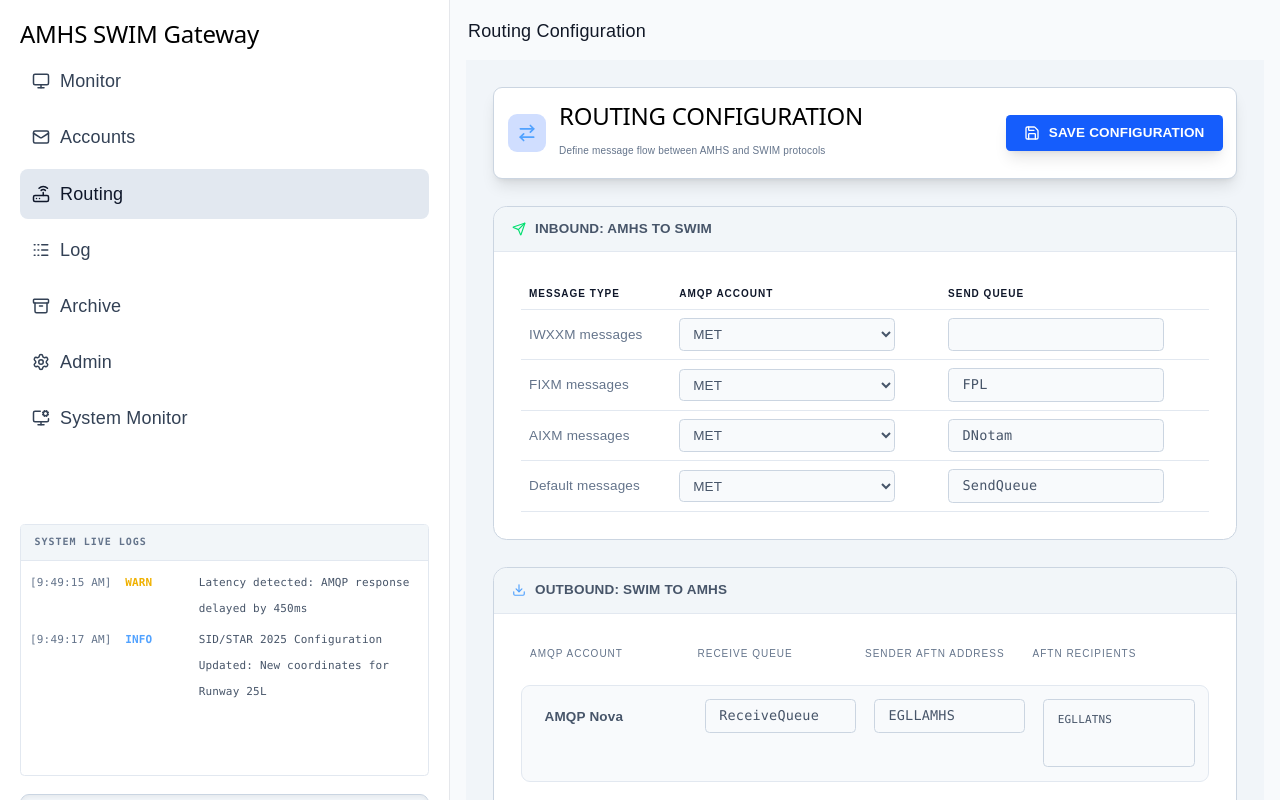
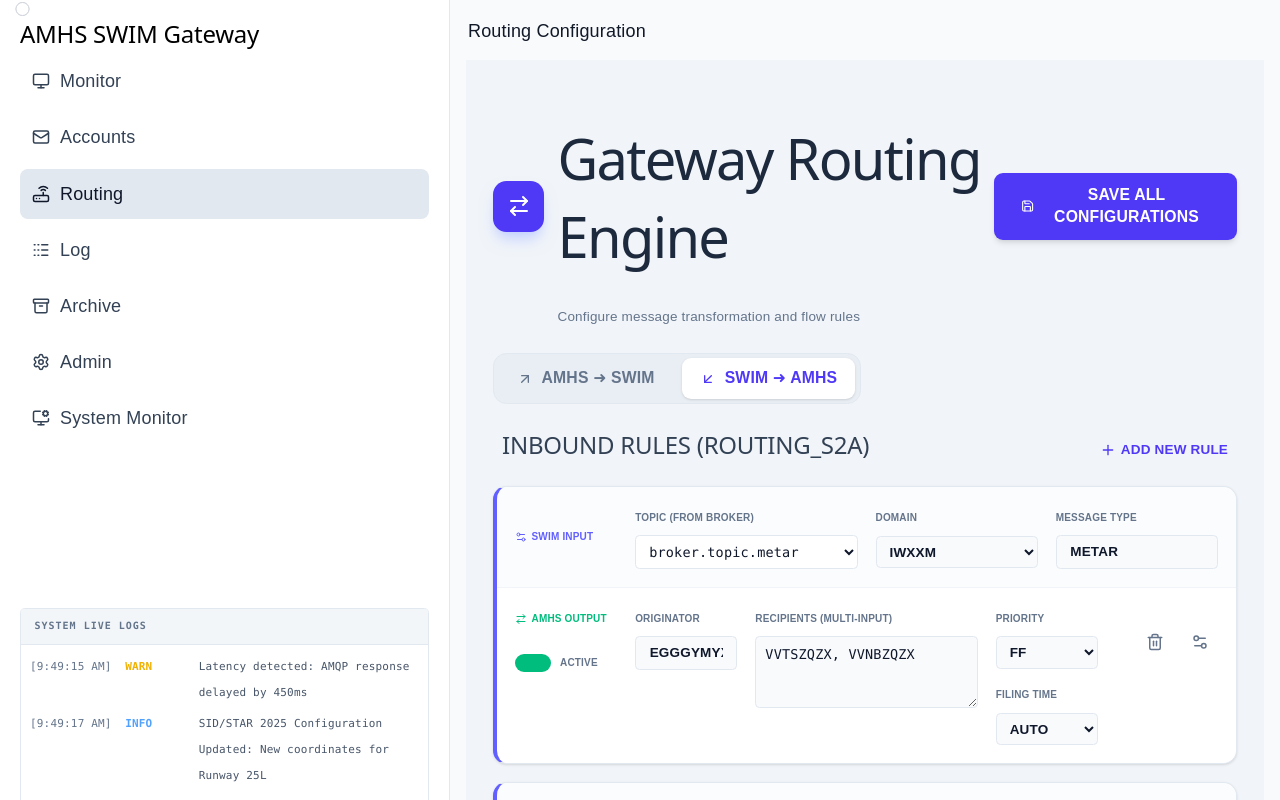
Before and after one commit to huy2302/SWIM-AMHS-Gateway-Control-Position, a React (Vite) app: page /routing in a window 1280 px wide. Shown: the top 800 px of the page. Built offline with nearby package versions, Linux system fonts and the light colour scheme.

Commit message:
Update: update UI routing page: 2 pages AMHS to SWIM and SWIM to AMHS

```diff
--- a/src/pages/Routing.jsx
+++ b/src/pages/Routing.jsx
@@ -1,150 +1,216 @@
-import React from "react";
+import React, { useState } from "react";
 import DashboardLayout from "../layout/DashboardLayout";
-import { Save, ArrowRightLeft, Send, Download } from "lucide-react";
+import {
+  Save,
+  ArrowRightLeft,
+  Plus,
+  Trash2,
+  Settings2,
+  ArrowUpRight,
+  ArrowDownLeft,
+  CheckCircle2,
+  XCircle
+} from "lucide-react";
 
 const RoutingView = () => {
+  const [activeTab, setActiveTab] = useState("S2A"); // S2A (SWIM to AMHS) là quan trọng hơn
+
   return (
     <DashboardLayout>
       <div className="flex flex-col h-full bg-slate-100 text-slate-900 p-6 overflow-y-auto custom-scrollbar">
-        {/* Top Toolbar */}
-        <div className="flex justify-between items-center mb-6 bg-slate-900 p-3 rounded-lg border border-slate-800 shadow-lg">
+
+        {/* Header Area */}
+        <div className="flex justify-between items-center mb-6">
           <div className="flex items-center gap-3">
-            <div className="p-2 bg-blue-600/20 rounded-lg text-blue-400">
-              <ArrowRightLeft size={20} />
+            <div className="p-3 bg-indigo-600 rounded-xl text-white shadow-lg shadow-indigo-200">
+              <ArrowRightLeft size={24} />
             </div>
             <div>
-              <h2
-                className="text-sm font-bold uppercase tracking-wider"
-                style={{ color: "#000" }}
-              >
-                Routing Configuration
-              </h2>
-              <p className="text-[10px] text-slate-500">
-                Define message flow between AMHS and SWIM protocols
-              </p>
+              <h1 className="text-xl font-bold text-slate-800">Gateway Routing Engine</h1>
+              <p className="text-xs text-slate-500 font-medium">Configure message transformation and flow rules</p>
             </div>
           </div>
-          <button className="flex items-center gap-2 bg-blue-600 hover:bg-blue-500 text-white px-4 py-2 rounded font-bold text-xs transition-all shadow-lg active:scale-95">
-            <Save size={16} /> SAVE CONFIGURATION
+
+          <button className="flex items-center gap-2 bg-indigo-600 hover:bg-indigo-700 text-white px-6 py-2.5 rounded-lg font-bold text-sm transition-all shadow-md active:scale-95">
+            <Save size={18} /> SAVE ALL CONFIGURATIONS
           </button>
         </div>
 
-        <div className="grid gap-6">
-          {/* SECTION 1: AMHS TO SWIM */}
-          <section className="bg-slate-900 border border-slate-800 rounded-xl overflow-hidden">
-            <div className="bg-slate-800/50 px-4 py-3 border-b border-slate-700 flex items-center gap-2">
-              <Send size={14} className="text-green-400" />
-              <h3 className="text-xs font-bold text-slate-300 uppercase">
-                Inbound: AMHS to SWIM
-              </h3>
-            </div>
-
-            <div className="p-6">
-              <table className="w-full text-left text-xs border-separate border-spacing-y-3">
-                <thead>
-                  <tr className="text-slate-500 uppercase text-[10px] tracking-widest">
-                    <th className="px-2 pb-2">Message Type</th>
-                    <th className="px-2 pb-2">AMQP Account</th>
-                    <th className="px-2 pb-2">Send Queue</th>
-                  </tr>
-                </thead>
-                <tbody>
-                  <RoutingRowIn label="IWXXM messages" />
-                  <RoutingRowIn label="FIXM messages" value="FPL" />
-                  <RoutingRowIn label="AIXM messages" value="DNotam" />
-                  <RoutingRowIn label="Default messages" value="SendQueue" />
-                </tbody>
-              </table>
-            </div>
-          </section>
-
-          {/* SECTION 2: SWIM TO AMHS */}
-          <section className="bg-slate-900 border border-slate-800 rounded-xl overflow-hidden">
-            <div className="bg-slate-800/50 px-4 py-3 border-b border-slate-700 flex items-center gap-2">
-              <Download size={14} className="text-blue-400" />
-              <h3 className="text-xs font-bold text-slate-300 uppercase">
-                Outbound: SWIM to AMHS
-              </h3>
-            </div>
-
-            <div className="p-6">
-              <div className="grid grid-cols-4 text-slate-500 uppercase text-[10px] tracking-widest mb-4 px-2">
-                <span>AMQP Account</span>
-                <span>Receive Queue</span>
-                <span>Sender AFTN Address</span>
-                <span>AFTN Recipients</span>
-              </div>
-
-              <div className="space-y-4">
-                <RoutingRowOut
-                  account="AMQP Nova"
-                  queue="ReceiveQueue"
-                  sender="EGLLAMHS"
-                  recipients="EGLLATNS"
-                />
-                <RoutingRowOut
-                  account="DWD OPMET via AMQP"
-                  queue="/topic/metar.direct"
-                  sender="EGLLAMHS"
-                  recipients="EGPDPTHR"
-                />
-              </div>
-            </div>
-          </section>
+        {/* Tab Switcher */}
+        <div className="flex gap-2 mb-6 bg-slate-200/50 p-1 rounded-xl w-fit border border-slate-200">
+          <button
+            onClick={() => setActiveTab("A2S")}
+            className={`flex items-center gap-2 px-4 py-2 rounded-lg text-sm font-bold transition-all ${activeTab === "A2S" ? "bg-white text-indigo-600 shadow-sm" : "text-slate-500 hover:text-slate-700"}`}
+          >
+            <ArrowUpRight size={16} /> AMHS ➜ SWIM
+          </button>
+          <button
+            onClick={() => setActiveTab("S2A")}
+            className={`flex items-center gap-2 px-4 py-2 rounded-lg text-sm font-bold transition-all ${activeTab === "S2A" ? "bg-white text-indigo-600 shadow-sm" : "text-slate-500 hover:text-slate-700"}`}
+          >
+            <ArrowDownLeft size={16} /> SWIM ➜ AMHS
+          </button>
         </div>
 
-        <div className="mt-auto pt-6 text-[10px] text-slate-600 flex justify-between italic">
-          <span>* Manual routing overrides default gateway logic</span>
-          <span>Connected to server: Nova (Active)</span>
+        {/* Main Content Area */}
+        <div className="space-y-4">
+          <div className="flex justify-between items-center px-2">
+            <h2 className="text-sm font-bold text-slate-600 uppercase tracking-wider">
+              {activeTab === "A2S" ? "Outbound Rules (ROUTING_A2S)" : "Inbound Rules (ROUTING_S2A)"}
+            </h2>
+            <button className="flex items-center gap-1 text-indigo-600 hover:text-indigo-700 font-bold text-xs">
+              <Plus size={16} /> ADD NEW RULE
+            </button>
+          </div>
+
+          {activeTab === "A2S" ? (
+            <div className="grid gap-4">
+               {/* Example Row for A2S */}
+               <A2SRuleRow
+                destination="VVTSYMYZ"
+                msgType="FPL"
+                domain="FIXM"
+                topic="icao/v1/fpl/vts"
+               />
+               <A2SRuleRow
+                destination="VVNBZQZX"
+                msgType="NOTAM"
+                domain="AIXM"
+                topic="icao/v1/notam/vnb"
+               />
+            </div>
+          ) : (
+            <div className="grid gap-4">
+              {/* Example Row for S2A */}
+              <S2ARuleRow
+                topic="broker.topic.metar"
+                domain="IWXXM"
+                msgType="METAR"
+                originator="EGGGYMYX"
+                recipients="VVTSZQZX, VVNBZQZX"
+              />
+              <S2ARuleRow
+                topic="broker.topic.fpl"
+                domain="FIXM"
+                msgType="FlightPlan"
+                originator="EGLLAMHS"
+                recipients="VVDNZQZX"
+              />
+            </div>
+          )}
         </div>
       </div>
     </DashboardLayout>
   );
 };
 
-// Sub-component cho hàng AMHS to SWIM
-const RoutingRowIn = ({ label, value = "" }) => (
-  <tr className="group">
-    <td className="px-2 text-slate-400 font-medium py-1">{label}</td>
-    <td className="px-2">
-      <select className="bg-slate-950 border border-slate-800 text-slate-300 text-xs rounded px-2 py-1.5 w-48 focus:border-blue-500 outline-none">
-        <option>None</option>
-        <option selected>MET</option>
-        <option>FPL</option>
-      </select>
-    </td>
-    <td className="px-2">
-      <input
-        type="text"
-        defaultValue={value}
-        className="bg-slate-950 border border-slate-800 text-slate-300 text-xs rounded px-3 py-1.5 w-48 focus:border-blue-500 outline-none font-mono"
-      />
-    </td>
-  </tr>
+// --- SUB-COMPONENTS ---
+
+const A2SRuleRow = ({ destination, msgType, domain, topic }) => (
+  <div className="bg-white border border-slate-200 rounded-xl p-5 shadow-sm hover:border-indigo-300 transition-all group">
+    <div className="grid grid-cols-12 gap-4 items-center">
+      <div className="col-span-1 flex flex-col items-center border-r border-slate-100">
+        <span className="text-[10px] font-bold text-slate-400 uppercase">Priority</span>
+        <input type="number" defaultValue="1" className="w-10 text-center font-bold text-indigo-600 outline-none" />
+        <div className="mt-2 text-green-500"><CheckCircle2 size={18} /></div>
+      </div>
+
+      <div className="col-span-11 grid grid-cols-5 gap-4">
+        <InputGroup label="AMHS Destination" value={destination} />
+        <SelectGroup label="Msg Type" options={["FPL", "DEP", "ARR", "NOTAM"]} selected={msgType} />
+        <SelectGroup label="SWIM Domain" options={["FIXM", "AIXM", "IWXXM"]} selected={domain} />
+        <InputGroup label="Publish Topic" value={topic} className="col-span-2" />
+      </div>
+    </div>
+  </div>
 );
 
-// Sub-component cho hàng SWIM to AMHS
-const RoutingRowOut = ({ account, queue, sender, recipients }) => (
-  <div className="grid grid-cols-4 gap-4 items-start bg-slate-950/30 p-3 rounded-lg border border-slate-800/50 hover:border-slate-700 transition-colors">
-    <div className="text-xs text-slate-300 pt-2 font-semibold px-2">
-      {account}
+const S2ARuleRow = ({ topic, domain, msgType, originator, recipients }) => (
+  <div className="bg-white border border-slate-200 rounded-xl shadow-sm overflow-hidden border-l-4 border-l-indigo-500">
+    {/* Input Section (SWIM) */}
+    <div className="bg-slate-50/50 p-4 border-b border-slate-100 grid grid-cols-12 gap-4 items-center">
+      <div className="col-span-2">
+        <span className="text-[10px] font-black text-indigo-500 uppercase flex items-center gap-1">
+          <Settings2 size={12} /> SWIM Input
+        </span>
+      </div>
+      <div className="col-span-4">
+        <label className="block text-[10px] text-slate-400 font-bold uppercase mb-1">Topic (From Broker)</label>
+        <select className="w-full bg-white border border-slate-200 rounded px-2 py-1.5 text-xs font-mono outline-none focus:ring-1 ring-indigo-500">
+          <option>{topic}</option>
+          <option>topic.weather.direct</option>
+        </select>
+      </div>
+      <div className="col-span-3">
+        <SelectGroup label="Domain" options={["FIXM", "AIXM", "IWXXM"]} selected={domain} />
+      </div>
+      <div className="col-span-3">
+        <InputGroup label="Message Type" value={msgType} />
+      </div>
     </div>
+
+    {/* Output Section (AMHS) */}
+    <div className="p-4 grid grid-cols-12 gap-4 items-start">
+      <div className="col-span-2">
+        <span className="text-[10px] font-black text-emerald-500 uppercase flex items-center gap-1">
+          <ArrowRightLeft size={12} /> AMHS Output
+        </span>
+        <div className="mt-4">
+          <label className="inline-flex items-center cursor-pointer">
+            <input type="checkbox" className="sr-only peer" defaultChecked />
+            <div className="w-8 h-4 bg-slate-200 peer-focus:outline-none rounded-full peer peer-checked:after:translate-x-full peer-checked:bg-emerald-500 after:content-[''] after:absolute after:top-[2px] after:left-[2px] after:bg-white after:border-gray-300 after:border after:rounded-full after:h-3 after:w-3 after:transition-all"></div>
+            <span className="ml-2 text-[10px] font-bold text-slate-400 uppercase">Active</span>
+          </label>
+        </div>
+      </div>
+
+      <div className="col-span-2">
+        <InputGroup label="Originator" value={originator} />
+      </div>
+
+      <div className="col-span-4">
+        <label className="block text-[10px] text-slate-400 font-bold uppercase mb-1">Recipients (Multi-input)</label>
+        <textarea
+          defaultValue={recipients}
+          className="w-full bg-slate-50 border border-slate-200 rounded p-2 text-xs font-mono outline-none focus:border-indigo-500 h-16"
+          placeholder="VVTSZQZX, VVNBZQZX..."
+        />
+      </div>
+
+      <div className="col-span-2 space-y-3">
+        <SelectGroup label="Priority" options={["SS", "DD", "FF", "GG"]} selected="FF" />
+        <SelectGroup label="Filing Time" options={["AUTO", "MANUAL"]} selected="AUTO" />
+      </div>
+
+      <div className="col-span-2 flex justify-end gap-2 pt-4">
+        <button className="p-2 text-slate-400 hover:text-red-500 transition-colors"><Trash2 size={18} /></button>
+        <button className="p-2 text-slate-400 hover:text-indigo-600 transition-colors"><Settings2 size={18} /></button>
+      </div>
+    </div>
+  </div>
+);
+
+// Reusable Small Components
+const InputGroup = ({ label, value, className = "" }) => (
+  <div className={className}>
+    <label className="block text-[10px] text-slate-400 font-bold uppercase mb-1">{label}</label>
     <input
       type="text"
-      defaultValue={queue}
-      className="bg-slate-950 border border-slate-800 text-slate-300 text-xs rounded px-3 py-1.5 focus:border-blue-500 outline-none font-mono"
-    />
-    <input
-      type="text"
-      defaultValue={sender}
-      className="bg-slate-950 border border-slate-800 text-slate-300 text-xs rounded px-3 py-1.5 focus:border-blue-500 outline-none font-mono"
-    />
-    <textarea
-      defaultValue={recipients}
-      rows="2"
-      className="bg-slate-950 border border-slate-800 text-slate-300 text-[11px] rounded px-3 py-1.5 focus:border-blue-500 outline-none font-mono resize-none"
+      defaultValue={value}
+      className="w-full bg-slate-50 border border-slate-200 rounded px-3 py-1.5 text-xs font-semibold outline-none focus:border-indigo-500 transition-colors"
     />
   </div>
 );
 
+const SelectGroup = ({ label, options, selected }) => (
+  <div>
+    <label className="block text-[10px] text-slate-400 font-bold uppercase mb-1">{label}</label>
+    <select className="w-full bg-slate-50 border border-slate-200 rounded px-2 py-1.5 text-xs font-bold outline-none focus:border-indigo-500 cursor-pointer">
+      {options.map(opt => (
+        <option key={opt} selected={opt === selected}>{opt}</option>
+      ))}
+    </select>
+  </div>
+);
+
 export default RoutingView;
```
